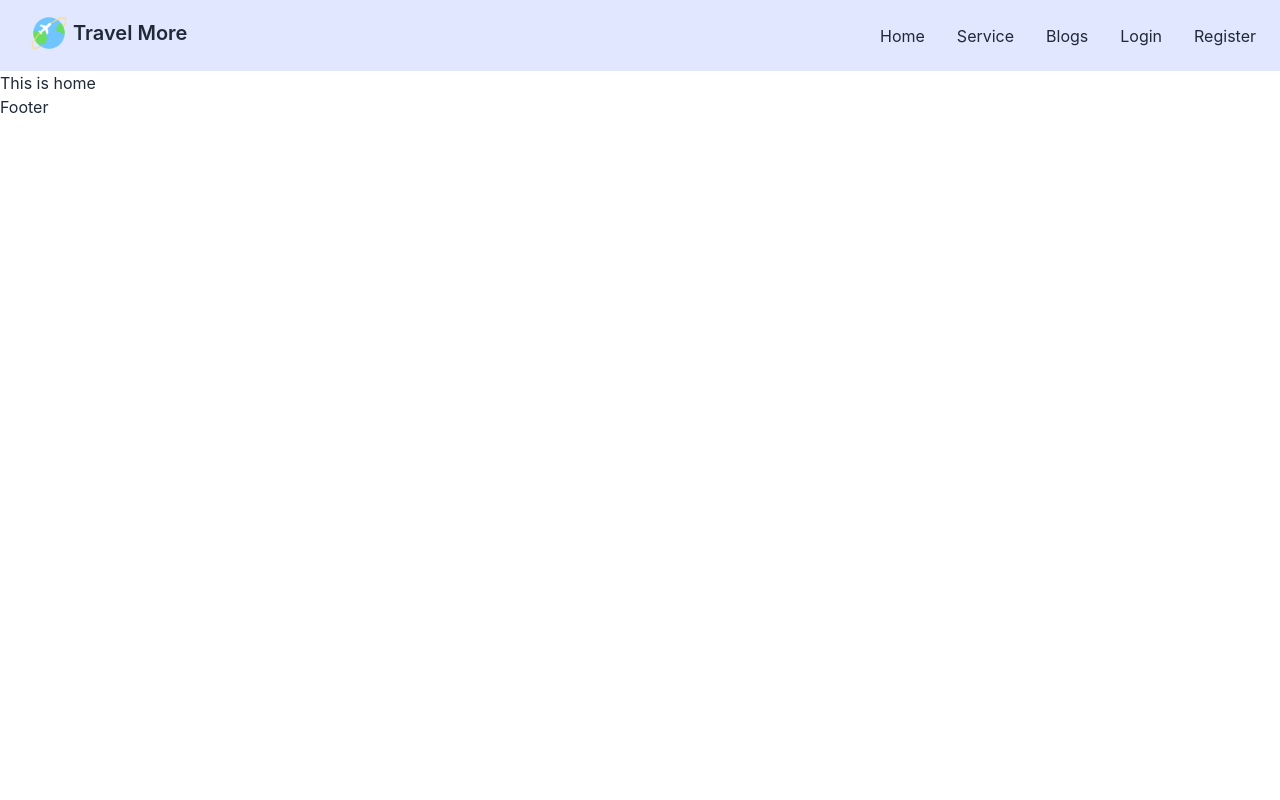
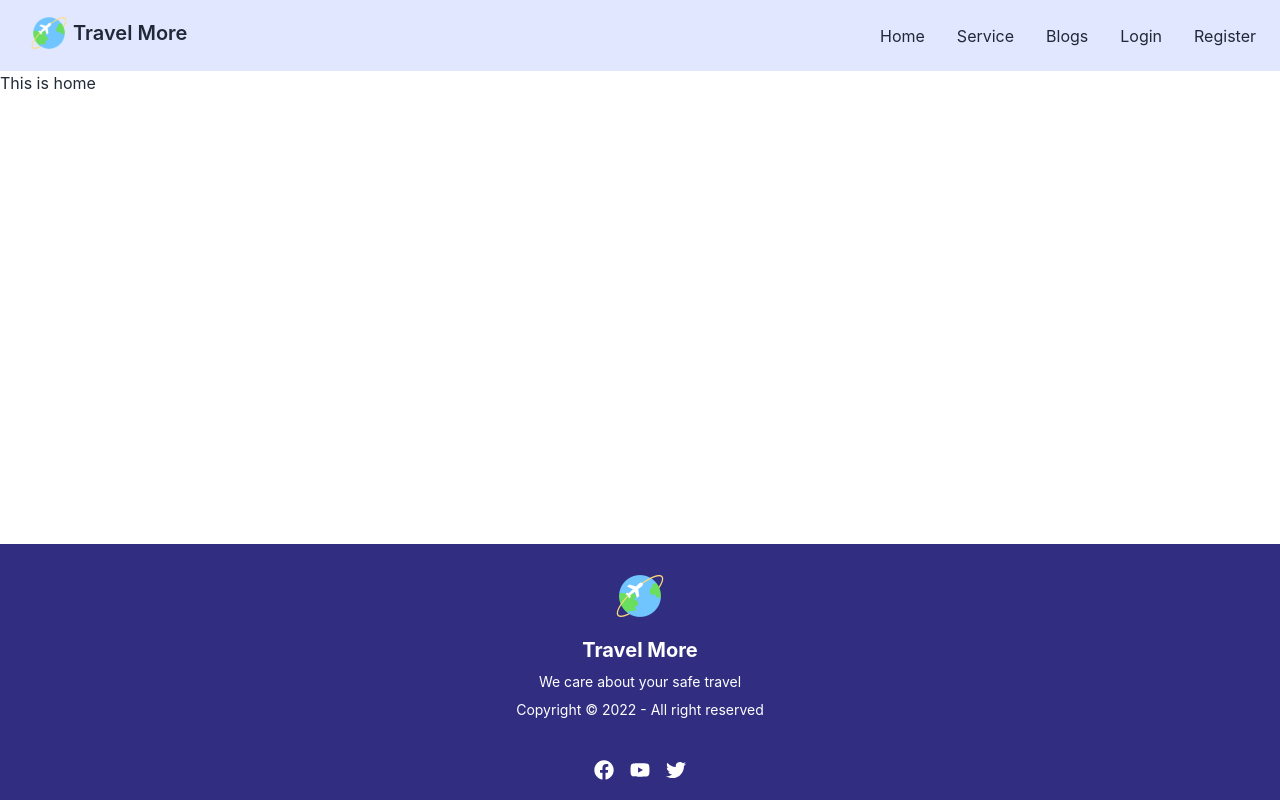
Before and after one commit to GourobSaha/Travel-With-Surjo-Client, a React (Create React App) app: page / in a window 1280 px wide. Built offline with nearby package versions, Linux system fonts and the light colour scheme.

Commit message:
Footer Added

```diff
--- a/package.json
+++ b/package.json
@@ -9,6 +9,7 @@
     "daisyui": "^2.38.1",
     "react": "^18.2.0",
     "react-dom": "^18.2.0",
+    "react-icons": "^4.6.0",
     "react-router-dom": "^6.4.3",
     "react-scripts": "5.0.1",
     "web-vitals": "^2.1.4"
--- a/src/Layout/Main.js
+++ b/src/Layout/Main.js
@@ -5,7 +5,7 @@ import Header from '../Pages/Shared/Header';
 
 const Main = () => {
     return (
-        <div>
+        <div className='flex flex-col min-h-screen'>
             <Header></Header>
             <Outlet></Outlet>
             <Footer></Footer>
--- a/src/Pages/Shared/Footer.js
+++ b/src/Pages/Shared/Footer.js
@@ -1,10 +1,25 @@
 import React from 'react';
+import logo from '../../Images/Logo/delivery_transportation_vehicle_transport_travel_icon_225386.png'
+import { FaTwitter, FaFacebook, FaYoutube } from "react-icons/fa";
+import { Link } from 'react-router-dom';
 
 const Footer = () => {
     return (
-        <div>
-            <h2>Footer</h2>
-        </div>
+        <footer className="footer footer-center p-5 bg-indigo-900 text-primary-content mt-auto">
+            <div>
+                <img className='w-16' src={logo} alt="logo" />
+                <p className="font-bold text-xl">Travel More</p>
+                <p>We care about your safe travel</p>
+                <p className='text'>Copyright © 2022 - All right reserved</p>
+            </div>
+            <div>
+                <div className="grid grid-flow-col gap-4 text-xl">
+                    <Link><FaFacebook /></Link>
+                    <Link><FaYoutube /></Link>
+                    <Link><FaTwitter /></Link>
+                </div>
+            </div>
+        </footer>
     );
 };
 
```
Also changed, not shown: 1 other file (tests, documents, lock files or other folders).
